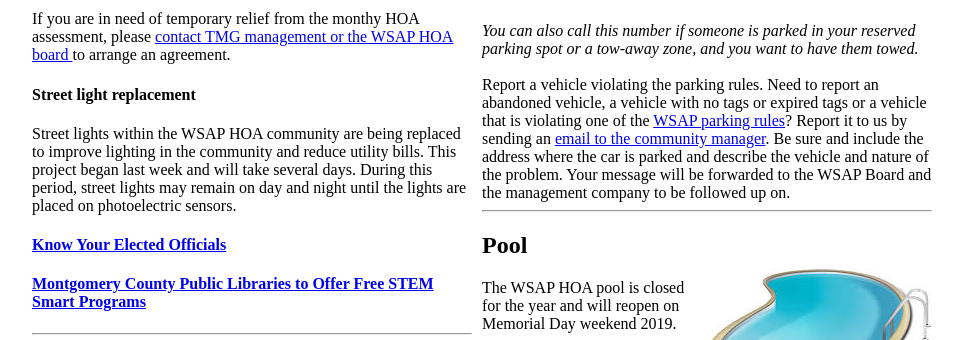
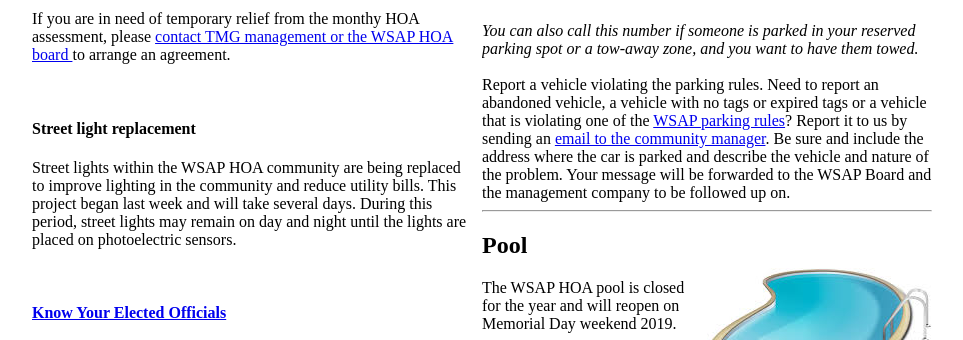
Before and after one commit to wsapHOA/wsaphoa.github.io, a plain HTML site: page Frames/home.html in a window 1280 px wide. Shown: the part 207-547 px from the top of the page, without its empty margins (158-1121 px from the left). Drawn offline with Linux system fonts and the light colour scheme.

Commit message:
Update announcements - spacing

```diff
--- a/Frames/home.html
+++ b/Frames/home.html
@@ -53,11 +53,11 @@ The next meeting of the WSAP HOA board will be Tuesday, January 22, at 7:00 p.m.
 
 <h4>  Relief from monthly HOA assessment </h4>
 <p>
-If you are in need of temporary relief from the monthy HOA assessment, please <a href="contacts.html"> contact TMG management or the WSAP HOA board </a> to arrange an agreement.</p>
+If you are in need of temporary relief from the monthy HOA assessment, please <a href="contacts.html"> contact TMG management or the WSAP HOA board </a> to arrange an agreement.</p><br>
 
 <h4>  Street light replacement </h4>
 <p>
-Street lights within the WSAP HOA community are being replaced to improve lighting in the community and reduce utility bills.  This project began last week and will take several days.  During this period, street lights may remain on day and night until the lights are placed on photoelectric sensors.  </p>
+Street lights within the WSAP HOA community are being replaced to improve lighting in the community and reduce utility bills.  This project began last week and will take several days.  During this period, street lights may remain on day and night until the lights are placed on photoelectric sensors.  </p><br>
 
 
 <h4> <a href="Docs/Know_Your_Elected_Officials.html" target="blank">Know Your Elected Officials</a> </h4>
```
